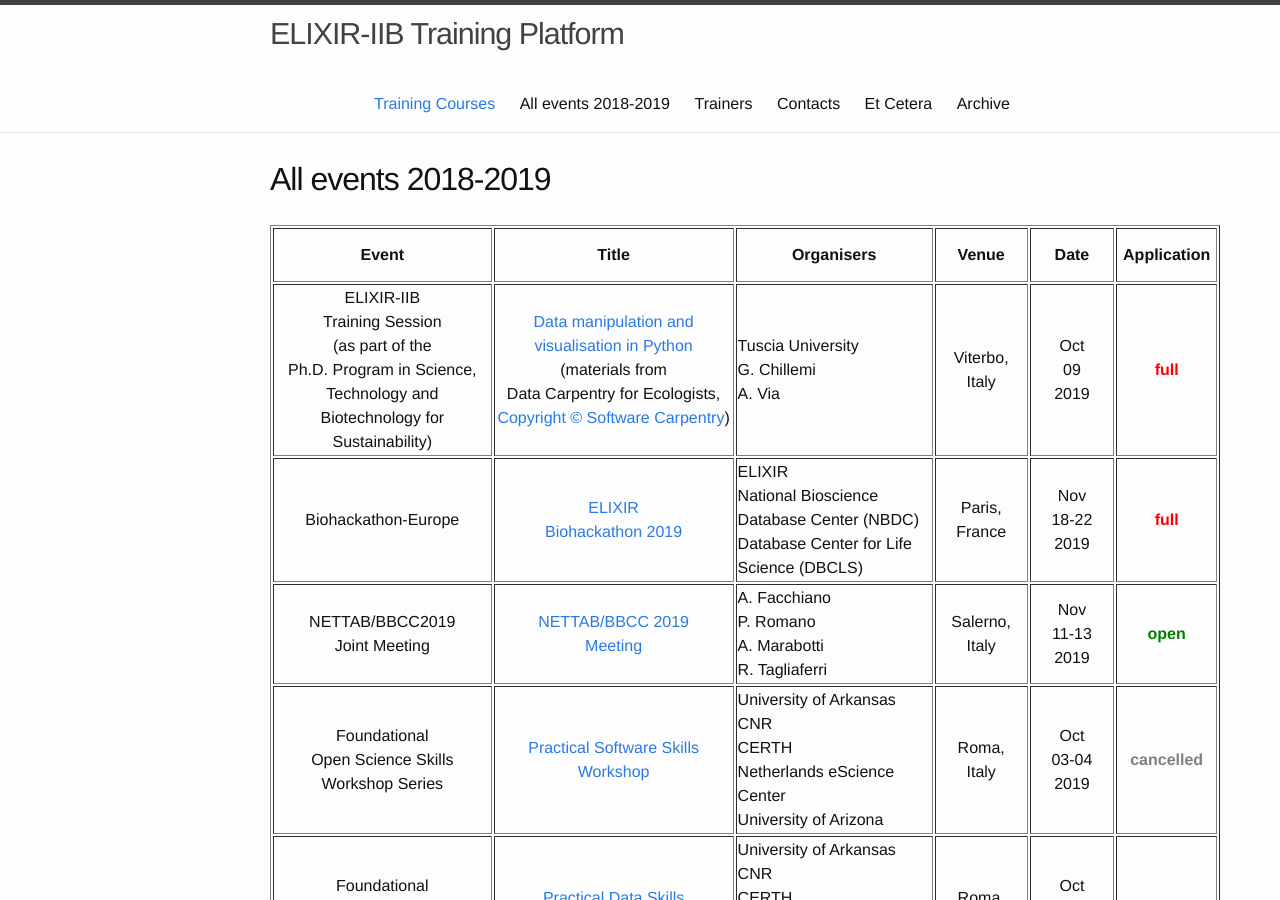
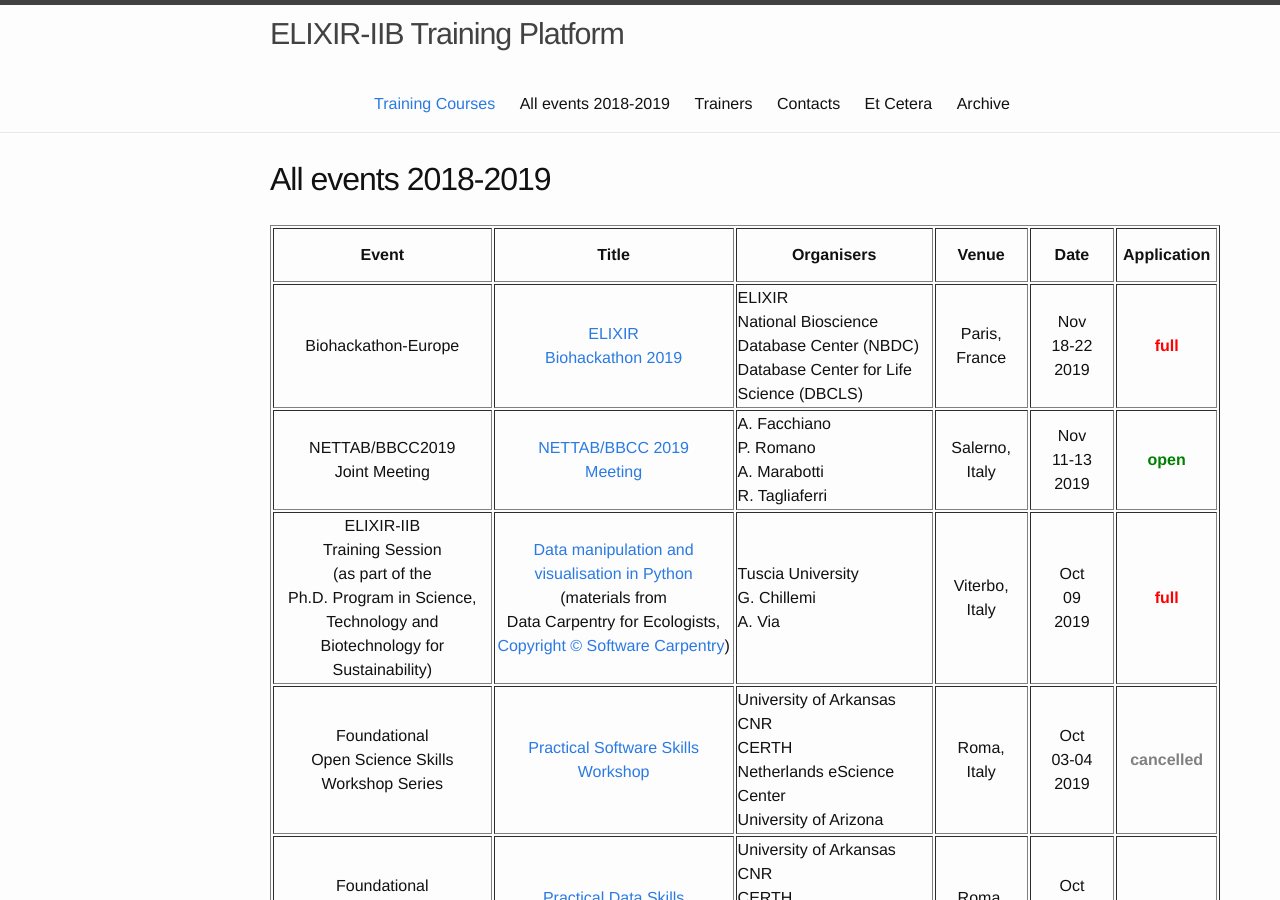
Before and after one commit to ELIXIR-IIB-training/website, a Jekyll site: the page built from _pages/01-all_events.md, in a window 1280 px wide and 900 px high. Built offline with Jekyll 4.4.1, drawn with Linux system fonts in a browser that asks for light colours; part of the change alters nothing that is shown.

Commit message:
Change course order

```diff
--- a/_pages/01-all_events.md
+++ b/_pages/01-all_events.md
@@ -14,14 +14,6 @@ permalink: /all_events_2018_2019/
    <td height="50" width="90" align="center"><b>Application</b></td>
 </tr>
 <tr>
-<td height="50" align="center">ELIXIR-IIB<br>Training Session<br>(as part of the<br>Ph.D. Program in Science, Technology and Biotechnology for Sustainability)</td>
-   <td height="50" width="220" align="center"><a href="https://datacarpentry.org/python-ecology-lesson/">Data manipulation and visualisation in Python</a><br>(materials from<br>Data Carpentry for Ecologists, <a href="https://creativecommons.org/licenses/by/4.0/">Copyright © Software Carpentry</a>)</td>
-   <td height="50" width="150">Tuscia University<br>G. Chillemi<br>A. Via</td>
-   <td height="50" align="center">Viterbo,<br>Italy</td>
-   <td height="50" width="75" align="center">Oct<br>09<br>2019</td>
-   <td height="50" align="center"><font color="red"><b>full</b></font></td>
-</tr>
-<tr>
 <td height="50" align="center">Biohackathon-Europe</td>
    <td height="50" width="220" align="center"><a href="https://www.biohackathon-europe.org/index.html">ELIXIR<br>Biohackathon 2019</a></td>
    <td height="50" width="150">ELIXIR<br>National Bioscience Database Center (NBDC)<br>Database Center for Life Science (DBCLS)</td>
@@ -36,6 +28,14 @@ permalink: /all_events_2018_2019/
    <td height="50" align="center">Salerno,<br>Italy</td>
    <td height="50" width="75" align="center">Nov<br>11-13<br>2019</td>
    <td height="50" align="center"><font color="green"><b>open</b></font></td>
+</tr>
+<tr>
+<td height="50" align="center">ELIXIR-IIB<br>Training Session<br>(as part of the<br>Ph.D. Program in Science, Technology and Biotechnology for Sustainability)</td>
+   <td height="50" width="220" align="center"><a href="https://datacarpentry.org/python-ecology-lesson/">Data manipulation and visualisation in Python</a><br>(materials from<br>Data Carpentry for Ecologists, <a href="https://creativecommons.org/licenses/by/4.0/">Copyright © Software Carpentry</a>)</td>
+   <td height="50" width="150">Tuscia University<br>G. Chillemi<br>A. Via</td>
+   <td height="50" align="center">Viterbo,<br>Italy</td>
+   <td height="50" width="75" align="center">Oct<br>09<br>2019</td>
+   <td height="50" align="center"><font color="red"><b>full</b></font></td>
 </tr>
 <tr>
 <td height="50" align="center">Foundational <br>Open Science Skills <br>Workshop Series</td>
```
